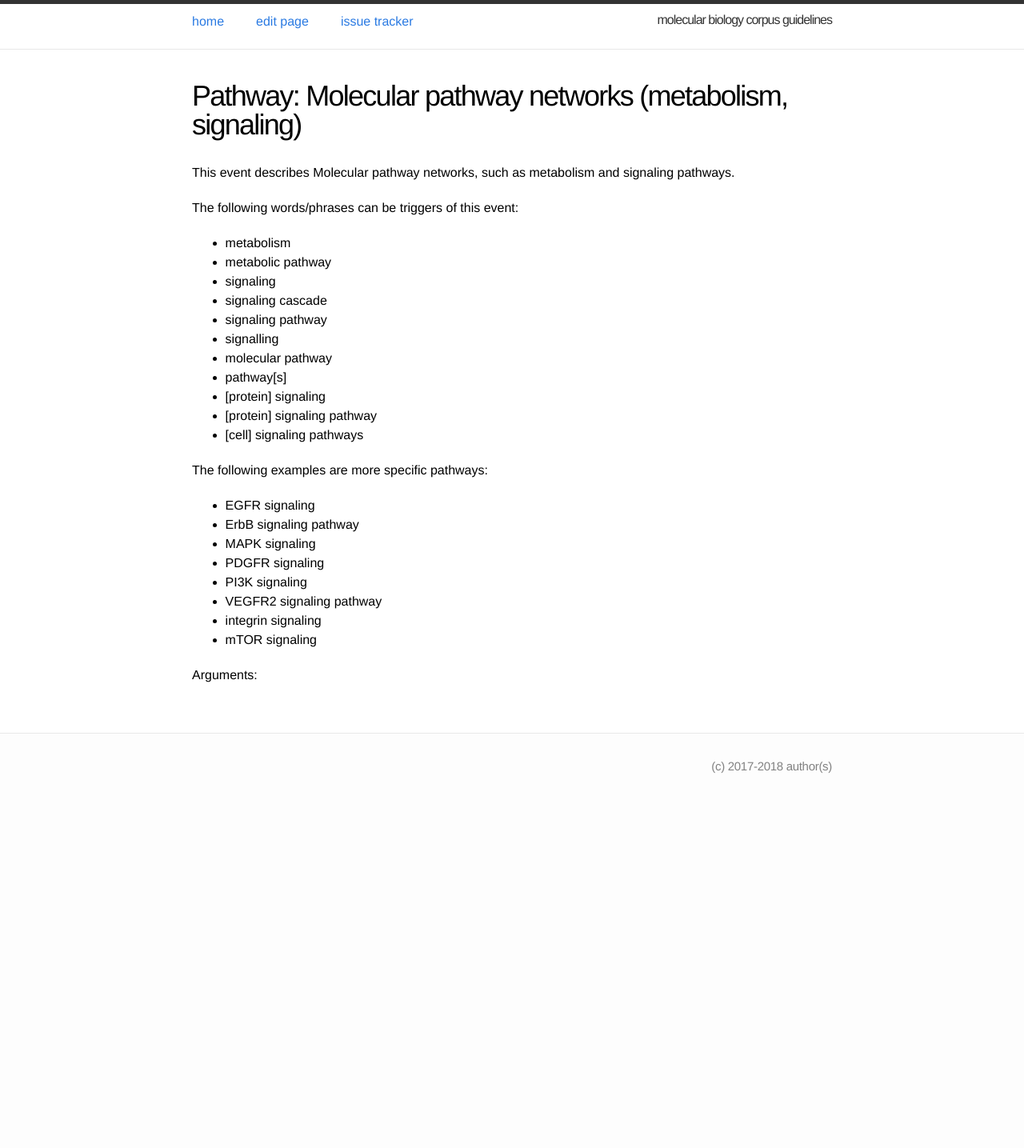
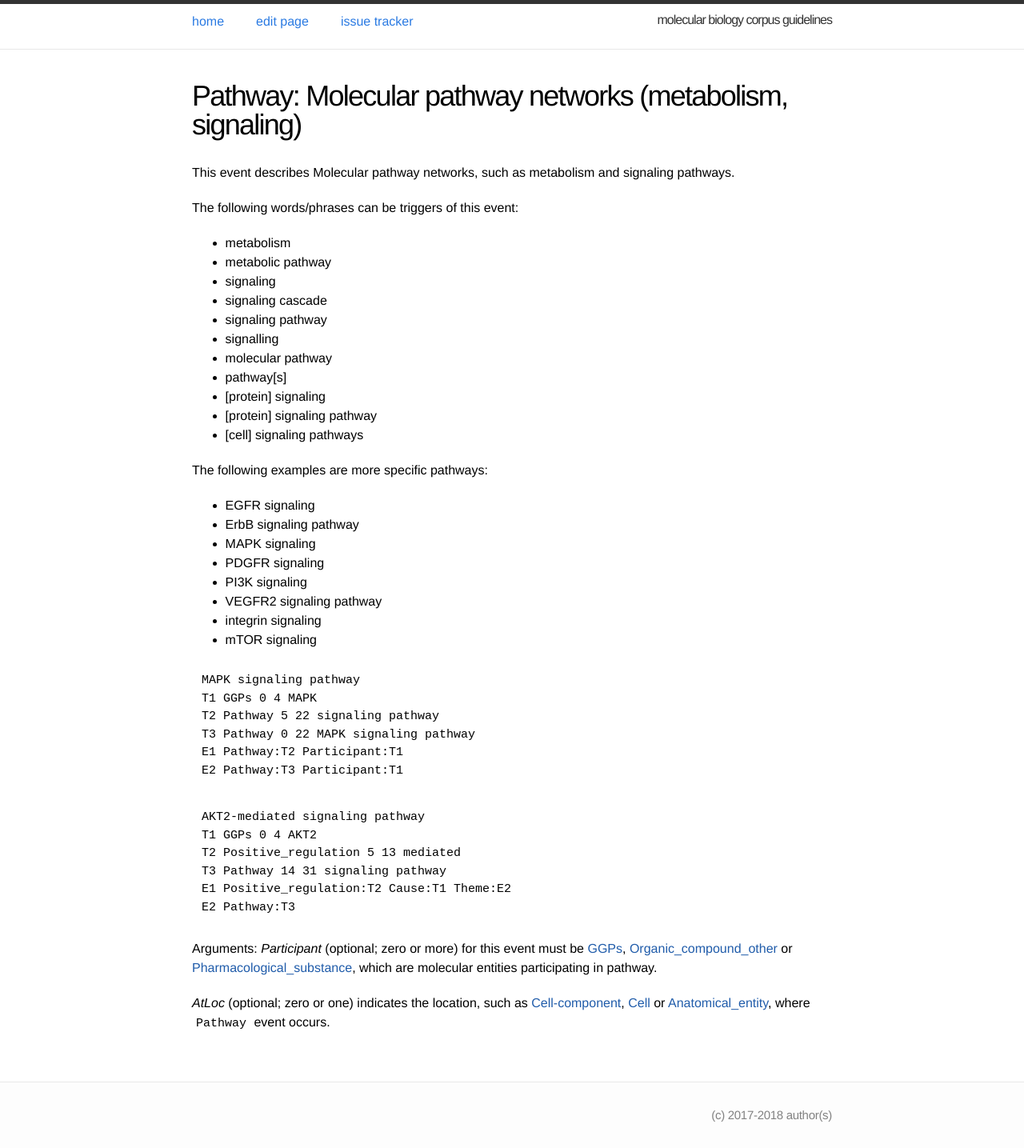
Before and after one commit to ezcatdb/molbiol_lung_corpus-guidelines, a Jekyll site: the page built from _event/Pathway.md, in a window 1280 px wide. Shown: the whole page at 80% size. Built offline with Jekyll 4.4.1, drawn with Linux system fonts in a browser that asks for light colours; before the commit the page ends 1000 px from its top, so only the background shows below that.

Commit message:
included arguments, samples in Pathway.md

```diff
--- a/_event/Pathway.md
+++ b/_event/Pathway.md
@@ -36,9 +36,27 @@ The following examples are more specific pathways:
 - integrin signaling
 - mTOR signaling
 
-
+~~~ ann
+MAPK signaling pathway
+T1 GGPs 0 4 MAPK
+T2 Pathway 5 22 signaling pathway
+T3 Pathway 0 22 MAPK signaling pathway
+E1 Pathway:T2 Participant:T1
+E2 Pathway:T3 Participant:T1
+~~~
+~~~ ann
+AKT2-mediated signaling pathway
+T1 GGPs 0 4 AKT2
+T2 Positive_regulation 5 13 mediated
+T3 Pathway 14 31 signaling pathway
+E1 Positive_regulation:T2 Cause:T1 Theme:E2
+E2 Pathway:T3
+~~~
 
 Arguments:
+*Participant* (optional; zero or more) for this event must be [GGPs](), [Organic_compound_other]() or [Pharmacological_substance](), which are molecular entities participating in pathway.
+
+*AtLoc* (optional; zero or one) indicates the location, such as [Cell-component](), [Cell]() or  [Anatomical_entity](), where `Pathway` event occurs.
 
 <!---
 The *atLoc*, *fromLoc* and *toLoc* for this event must be [Subject](), [Anatomical_entity](), [Cell](), [Cell_component]() and [Entity Property]().
```
